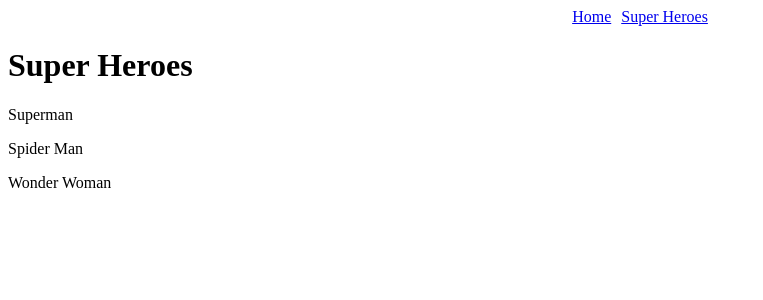
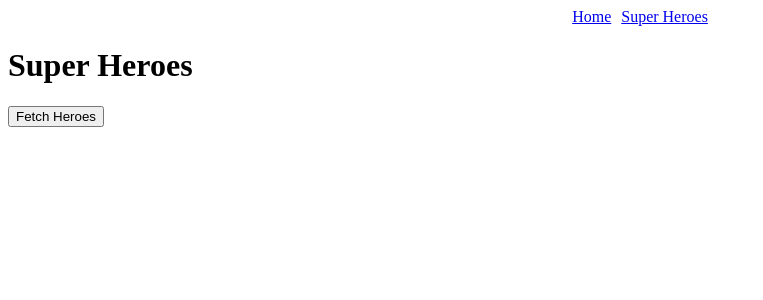
Before and after one commit to iwobedotcom/react-playground, a React (Vite) app: page /super-heroes in a window 1280 px wide. Shown: the top 300 px of the page, without its empty margins (0-763 px from the left). Built offline with nearby package versions, Linux system fonts and the light colour scheme; data requests are answered from the project's data file.

Commit message:
useQuery events

```diff
--- a/src/components/super-heroes/index.tsx
+++ b/src/components/super-heroes/index.tsx
@@ -9,13 +9,15 @@
 }
 
 function SuperHeroes() {
-  const { isLoading, data, error, isError, isFetching } = useQuery<Superhero[]>(
+  const { isLoading, data, error, isError, isFetching, refetch } = useQuery<
+    Superhero[]
+  >(
     "super-heroes",
     async () => {
       const response = await axios.get("http://localhost:4000/super-heroes");
       return response.data;
     },
-    { refetchInterval: 5000, refetchIntervalInBackground: true }
+    { enabled: false }
   );
   console.log(
     "🚀 ~ file: index.tsx:13 ~ SuperHeroes ~ isFetching:",
@@ -37,6 +39,7 @@
         <h2>{error.message}</h2>
       ) : (
         <section>
+          <button onClick={refetch}>Fetch Heroes</button>
           {data?.map((hero) => (
             <p key={hero.id}>{hero.name}</p>
           ))}
```
